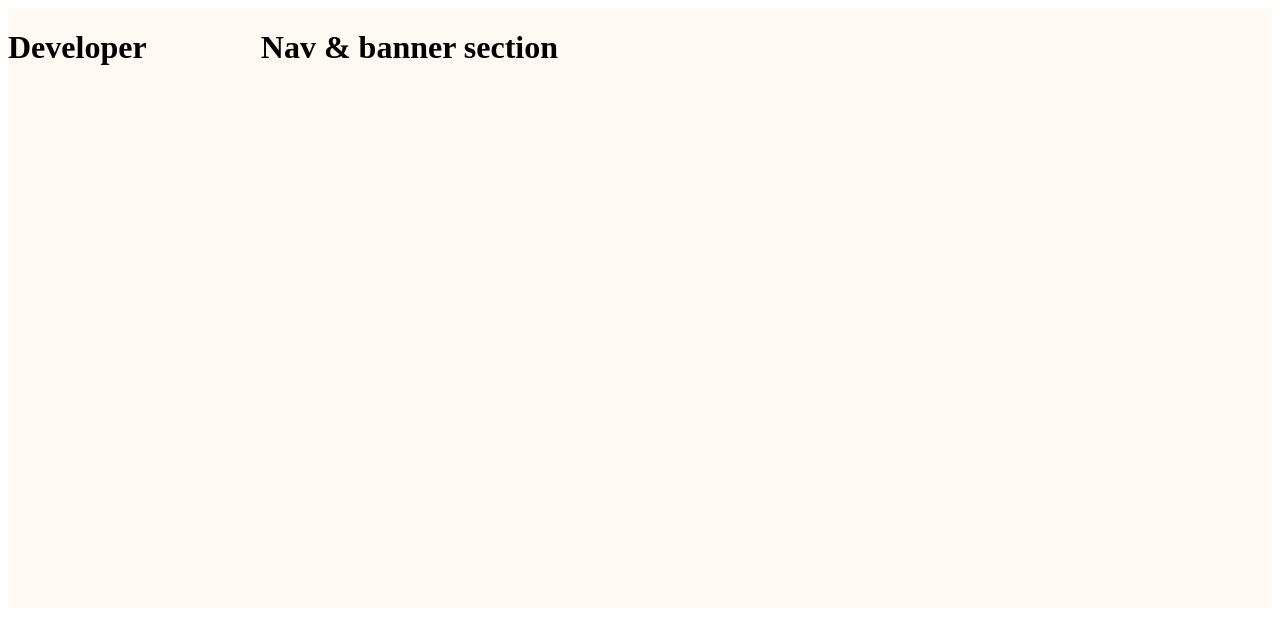
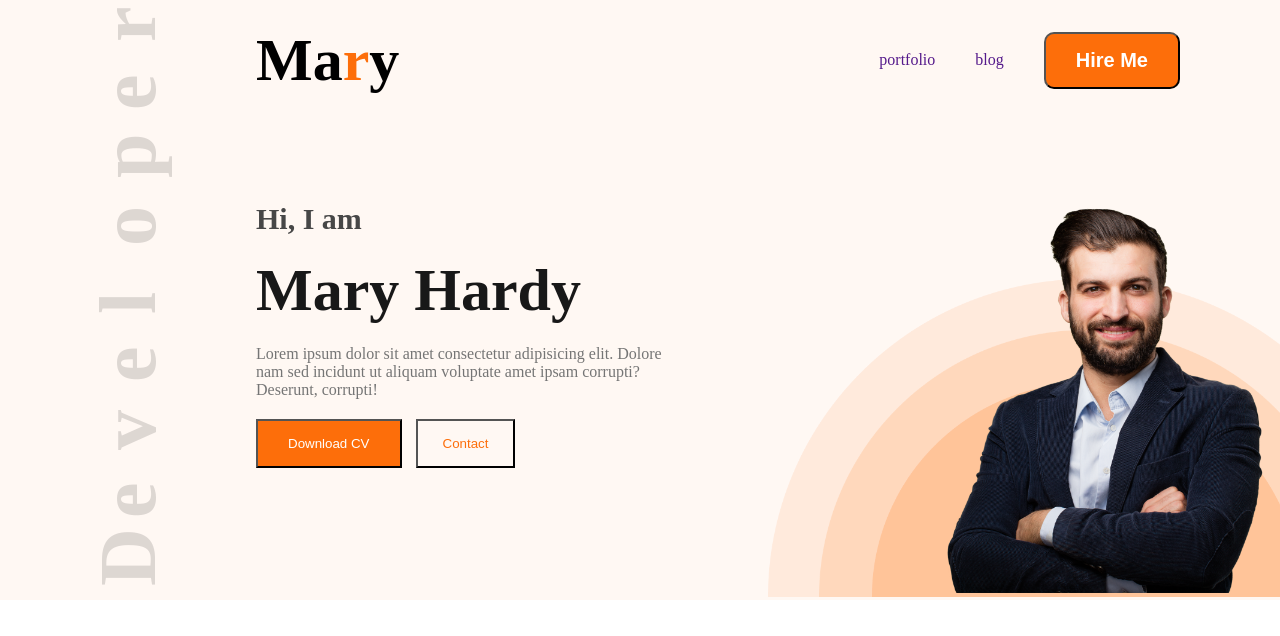
Before and after one commit to runaawal/portfolio-runa, a plain HTML site: page index.html in a window 1280 px wide. Drawn offline with Linux system fonts and the light colour scheme.

Commit message:
header section updated

```diff
--- a/index.html
+++ b/index.html
@@ -4,26 +4,83 @@
     <meta charset="UTF-8">
     <meta name="viewport" content="width=device-width, initial-scale=1.0">
     <link rel="stylesheet" href="style.css">
-    <title>My portfolio website</title>
+    <title>portfolio</title>
 </head>
+
 <body>
-    <!-- started header section -->
+
     <header>
         <div class="header">
-            <!-- Developer section -->
+
             <div class="developer">
-               <h1> Developer</h1>
+                <aside>
+                    <span class="developer-element">r</span>
+                    <span class="developer-element">e</span>
+                    <span class="developer-element">p</span>
+                    <span class="developer-element">o</span>
+                    <span class="developer-element">l</span>
+                    <span class="developer-element">e</span>
+                    <span class="developer-element">v</span>
+                    <span class="developer-element">e</span>
+                    <span class="developer-element">D</span>
+                </aside>
+
             </div>
 
-            <!-- Navber & Banner section -->
-            <div class="banner">
-                <h1>Nav & banner section</h1>
-            </div>
+           <div class="banner">
+
+                <nav>
+                    <div class="nav-container">
+
+                        <div class="logo-mary">
+                            <h1>Ma<span style="color:#FD6E0A ;">r</span>y</h1>
+                        </div>
+
+                        <div class="nav-link">
+                            <li>
+                                <a href="">portfolio</a>
+                            </li>
+                            <li>
+                                <a href="">blog</a>
+                            </li>
+                            <button class="btn-primary">Hire Me</button>
+                        </div>
+
+                    </div>
+                </nav>
+
+                <div class="text-img-container">
+
+                    <div class="text-container">
+                        <h3 style="color: #474747; font-size: 30px; font-weight: 600; margin-bottom: 20px;">Hi, I  am </h3>
+
+                        <h1 style="color: #181818; font-size: 60px; font-weight: 700; margin-bottom: 20px;">Mary Hardy</h1>
+
+                        <p style="color: #757575;font-size:16px; font-weight: 400; margin-bottom: 20px;"> Lorem ipsum dolor sit amet consectetur adipisicing elit. Dolore nam sed incidunt ut aliquam voluptate amet ipsam corrupti? Deserunt, corrupti!
+                        </p>
+
+                        <div>
+                            <button style="padding: 15px 30px ; background-color: #FD6E0A; color: white; margin-right: 10px;">Download CV</button>
+
+                            <button style="padding: 15px 25px; color: #FD6E0A; background-color: transparent;">Contact</button>
+                        </div>
+
+                    </div>
+
+                    <div class="img-container">
+
+                        <img width="350px" height="400px" src="./images/hardy.png" alt="image comeing soon">
+
+                    </div>
+
+                </div>
+
+           </div>
 
         </div>
     </header>
 
 
+</body>
 
-</body>
 </html>
--- a/style.css
+++ b/style.css
@@ -1,12 +1,87 @@
+*{
+    margin: 0px;
+}
 .header{
-    background-color: #FFF8F3;
     height: 600px;
+    background-color: #fff8f3;
+    /* border: 3px solid salmon; */
     display: flex;
-    justify-content: space-between;
+    align-items: center;
 }
 .developer{
     width: 20%;
+    height: 580px;
+    /* border: 3px solid darkblue; */
+
+}
+.developer-element{
+    display: block;
+    transform: rotateZ(-90deg);
+    font-size: 80px;
+    font-weight: 900;
+    color: rgba(24, 24, 24, 0.15);
+    position: relative;
+    top: -130px;
+    line-height: 85%;
+
 }
 .banner{
     width: 80%;
+    height: 580px;
+    /* border: 3px solid darkorange; */
 }
+.nav-container{
+    height: 100px;
+    /* border: 3px solid greenyellow; */
+    display: flex;
+    justify-content: space-between;
+    align-items: center;
+}
+.nav-link{
+    display: flex;
+    align-items: center;
+    list-style: none;
+    padding-right: 100px;
+}
+.nav-link a{
+    text-decoration: none;
+    margin-right: 40px;
+}
+.btn-primary{
+    background-color: #FD6E0A;
+    padding: 15px 30px;
+    color: white;
+    border-radius: 10px;
+    font-size: 20px;
+    font-weight: 700;
+}
+.logo-mary{
+    font-size: 40px;
+    font-weight: bolder;
+}
+
+.text-img-container{
+    height: 450px;
+    /* border: 3px solid cyan; */
+    display: flex;
+    align-items: center;
+    justify-content: space-between;
+}
+.text-container{
+    width: 40%;
+    /* border: 3px solid darkmagenta; */
+
+}
+.img-container{
+    width: 50%;
+    /* border: 3px solid yellow; */
+    background-image: url(./images/header_bg.png);
+    background-repeat: no-repeat;
+    background-size: contain;
+    background-position: bottom;
+    position: relative;
+    top: 60px;
+}
+.img-container img{
+    padding-left: 150px;
+}
```
